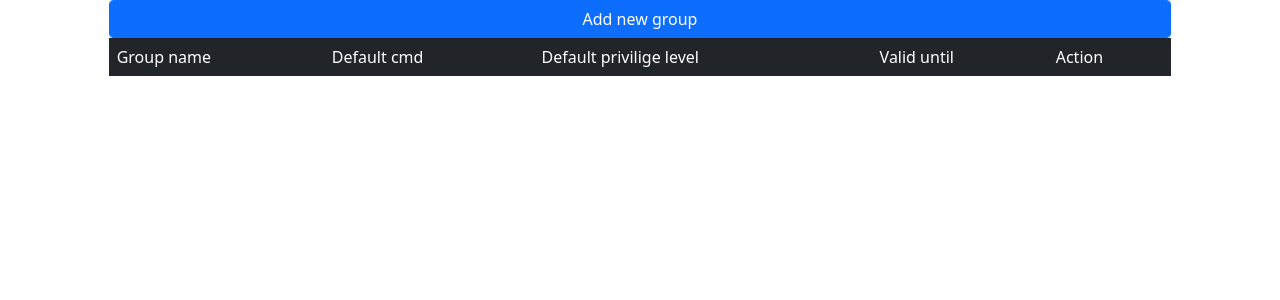
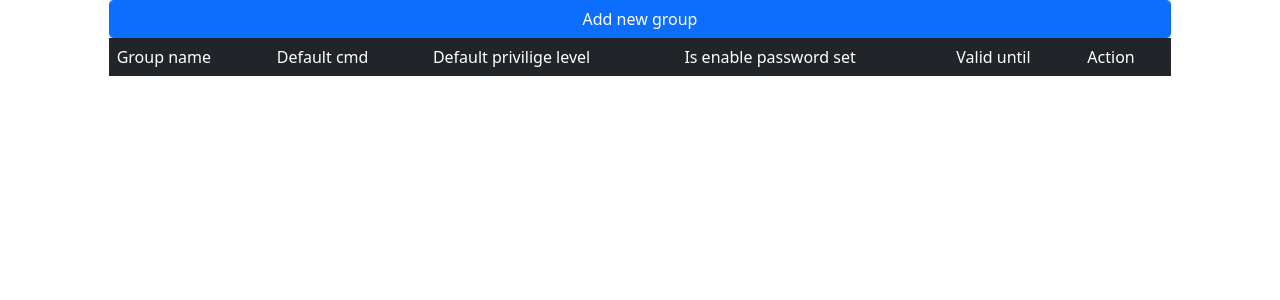
Before and after one commit to dmitriykuptsov/tacacsgui, a Flask app: page /tac_plus/groups/ in a window 1280 px wide. Shown: the part 60-360 px from the top of the page. Run offline with Flask 3, Linux system fonts and the light colour scheme; the visitor is signed in with stand-in values (Sample User, id 1); data that the repository does not hold is empty; parts of the project's set-up code (start-up, migrations or seed data) failed here and were passed over; some libraries are stand-ins or nearby versions.

Commit message:
Added support for enable password

```diff
--- a/app/tacacs/controllers.py
+++ b/app/tacacs/controllers.py
@@ -179,6 +179,8 @@ def add_group():
 		group.valid_until = datetime.strptime(request.form.get("valid_until", ""), "%Y-%m-%d")
 		group.cmd_default_policy = request.form.get("cmd_default_policy", "")
 		group.default_privilege = request.form.get("default_privilege", "")
+		group.is_enable_pass = True if request.form.get("is_enable_pass", "") == "on" else False;
+		group.enable_pass = request.form.get("enable_pass", "");
 		db.session.add(group);
 		db.session.commit();
 		return redirect(url_for('tac_plus.groups'))
@@ -471,6 +473,8 @@ def edit_group():
 			group.valid_until = datetime.strptime(request.form.get("valid_until", ""), "%Y-%m-%d")
 			group.cmd_default_policy = request.form.get("cmd_default_policy", "");
 			group.default_privilege = request.form.get("default_privilege", "");
+			group.is_enable_pass = True if request.form.get("is_enable_pass", "") == "on" else False;
+			group.enable_pass = request.form.get("enable_pass", "");
 			db.session.commit();
 			return redirect(url_for('tac_plus.groups'))
 		except Exception as e:
--- a/app/tacacs/models.py
+++ b/app/tacacs/models.py
@@ -81,6 +81,8 @@ class Group(Base):
 	valid_until        = db.Column(db.DateTime,     nullable=False)
 	cmd_default_policy = db.Column(db.String(128),  nullable=False)
 	default_privilege  = db.Column(db.Integer,      nullable=False)
+	is_enable_pass     = db.Column(db.Boolean,      nullable=False, default = False)
+	enable_pass        = db.Column(db.String(100),  nullable=True)
 
 class GroupCommands(Base):
 	__tablename__ = "tac_plus_group_commands"
--- a/app/templates/tacacs/groups.html
+++ b/app/templates/tacacs/groups.html
@@ -24,6 +24,7 @@
               <td>Group name</td>
               <td>Default cmd</td>
               <td>Default privilige level</td>
+              <td>Is enable password set</td>
               <td>Valid until</td>
               <td>Action</td>
             </tr>
@@ -34,6 +35,13 @@
                 <td>{{ group.name }}</td>
                 <td>{{ group.cmd_default_policy }}</td>
                 <td>{{ group.default_privilege }}</td>
+                <td>
+                  {% if group.is_enable_pass %}
+                    True
+                  {% else %}
+                    False
+                  {% endif %}
+                </td>
                 <td>{{ group.valid_until }}</td>
                 <td><a href="/tac_plus/delete_group/?group_id={{ group.id }}">Delete</a><br/><a href="/tac_plus/edit_group/?group_id={{ group.id }}">Edit</a></td>
               </tr>
--- a/app/utils/tacacs/utils.py
+++ b/app/utils/tacacs/utils.py
@@ -50,6 +50,10 @@ def build_configuration_file(
 		group_template_current = "%s" % group_template;
 
 		group_template_current = group_template_current.replace("##group_name", group["group"].name)
+
+		if group["group"].is_enable_pass:
+			enable_pass_str = "enable = clear " + group["group"].enable_pass
+			group_template_current = group_template_current.replace("##enable_password", enable_pass_str)
 
 		group_template_current = group_template_current.replace("##default_cmd", group["group"].cmd_default_policy)
 		group_template_current = group_template_current.replace("##valid_until", group["group"].valid_until.strftime("%Y-%m-%d"))
--- a/database/schema.sql
+++ b/database/schema.sql
@@ -1,6 +1,4 @@
 DROP DATABASE IF EXISTS tacacsgui;
-
-#NigAfDov
 
 CREATE DATABASE tacacsgui;
 
@@ -41,7 +39,9 @@ CREATE TABLE tacacsgui.tac_plus_groups (
 	name VARCHAR(128) NOT NULL,
 	valid_until DATETIME NOT NULL,
 	cmd_default_policy VARCHAR(128) NOT NULL,
-	default_privilege INT NOT NULL
+	default_privilege INT NOT NULL,
+	is_enable_pass BOOL DEFAULT FALSE,
+	enable_pass VARCHAR(100)
 );
 
 CREATE TABLE tacacsgui.tac_plus_config_groups (
```
Also changed, not shown: app/templates/tacacs/add_group.html (+8 -0 lines), app/templates/tacacs/edit_group.html (+12 -0 lines), 1 other file.
